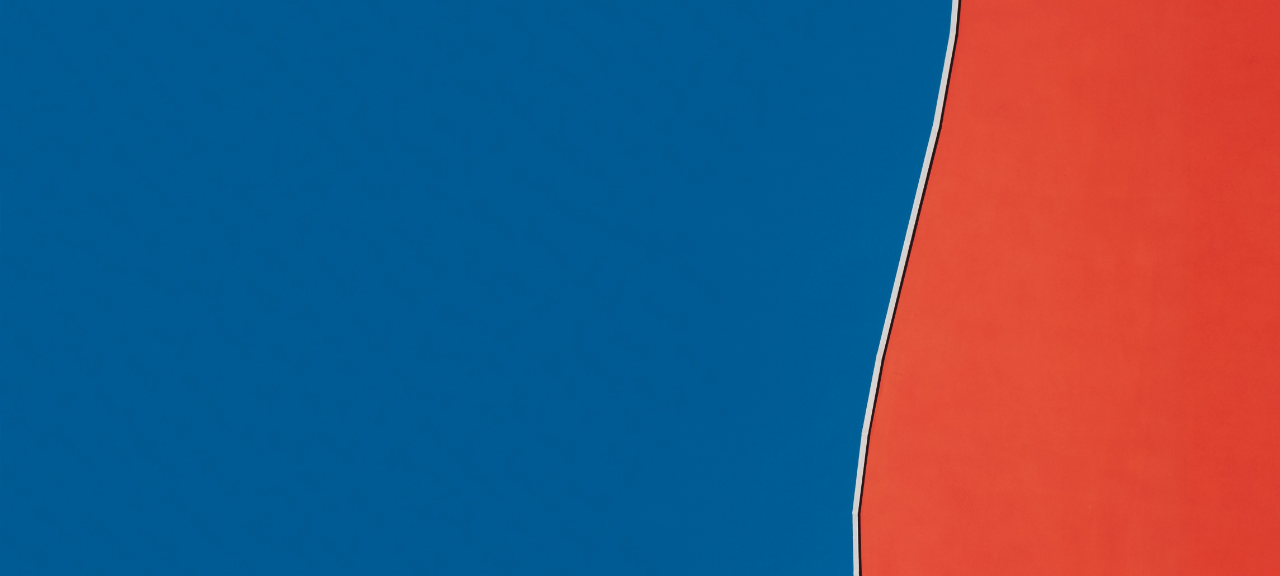
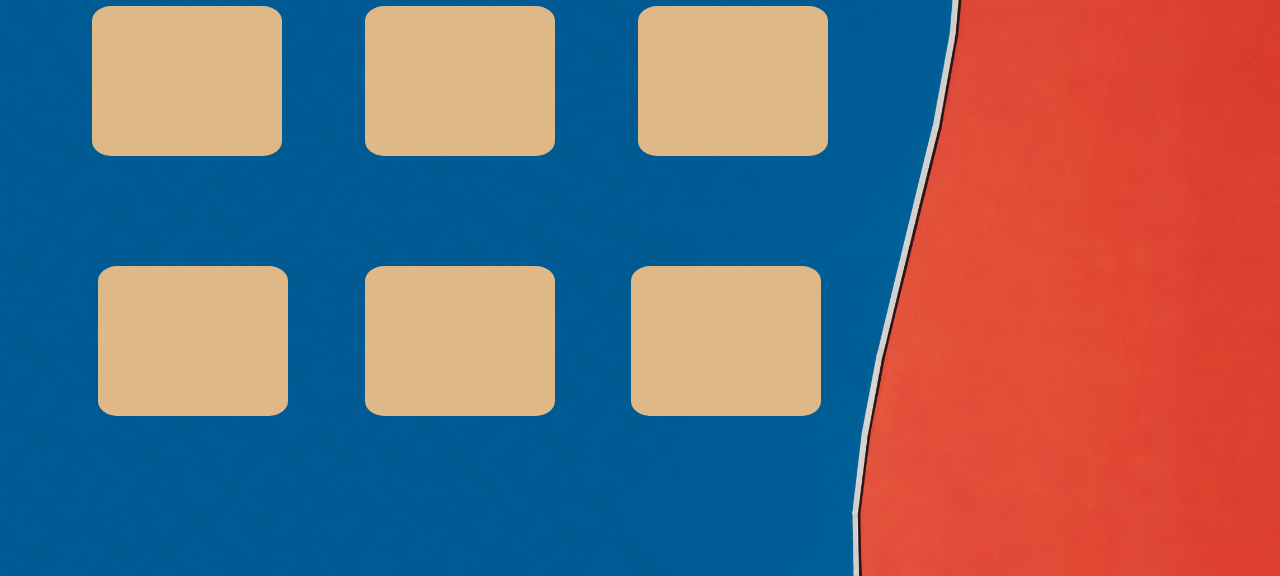
Before and after one commit to andjstam/RWAProject1, a website built with webpack: page index.html in a window 1280 px wide. Shown: the part 224-800 px from the top of the page. Built offline with nearby package versions, Linux system fonts and the light colour scheme.

Commit message:
order initial

```diff
--- a/css/main-page.css
+++ b/css/main-page.css
@@ -4,17 +4,44 @@
 }
 
 .gostiDiv{
-    background-color: brown;
-    width: 65%;
-    font-size: 20px;
-    font-family: 'Segoe UI', Tahoma, Geneva, Verdana, sans-serif;
+    padding-top: 100px;
+    width: 64%;
     padding: 50px;
-    color:white;
+    display: flex;
+    flex-direction: column;
+    justify-content: space-around;
+}
+
+.prviRed{
+    padding-top: 100px;
+    display:flex;
+    flex-direction: row;
+    justify-content: flex-end;
+    justify-content: space-around;
+}
+
+.drugiRed{
+    margin: 10px;
+    display:flex;
+    flex-direction: row;
+    justify-content: flex-start;
+    justify-content: space-around;
+}
+
+.sto{
+    width: 190px;
+    height: 150px;
+    background-color: burlywood;
+    border-radius: 10%;
+}
+
+.prostor{
+    height: 100px;
 }
 
 .pevacicaDiv{
     font-size: 30px;
     font-family: 'Segoe UI', Tahoma, Geneva, Verdana, sans-serif;
     padding: 50px;
-    color: black;
+    color: white;
 }
--- a/css/navigation-bar.css
+++ b/css/navigation-bar.css
@@ -8,10 +8,11 @@ body{
     width: 100%;
     display: flex;
     align-items: center;
+    display: flex;
 }
 
 .logo{
-    font-size: 65px;
+    font-size: 70px;
     font-weight: 600;
     font-family: 'Goudy Old Style';
     font-style: italic;
@@ -34,6 +35,6 @@ body{
     font-size: 16px;
 }
 .dugme:hover{
-    background-color: rgb(77, 73, 73)k;
-    color: rgb(77, 73, 73);
+    background-color: rgb(182, 21, 21)k;
+    color: rgb(255, 255, 255);
 }
--- a/src/Navigation/navigation-bar.js
+++ b/src/Navigation/navigation-bar.js
@@ -1,3 +1,4 @@
+import {fromEvent} from 'rxjs'
 import '../../css/navigation-bar.css';
 
 
@@ -18,17 +19,29 @@ export class NavigationBar{
 
       const dugme1=document.createElement("button");
       dugme1.className="dugme";
+      dugme1.id="btnPocetak";
       dugme1.innerHTML="Pocetak";
+
       navContainer.appendChild(dugme1);
       const dugme2=document.createElement("button");
       dugme2.className="dugme";
+      dugme2.id="btnDodajGosta";
       dugme2.innerHTML="Dodaj gosta";
       navContainer.appendChild(dugme2);
       const dugme3=document.createElement("button");
       dugme3.className="dugme";
+      dugme3.id="btnKraj";
       dugme3.innerHTML="Kraj";
       navContainer.appendChild(dugme3);
 
       this.rootContainer.appendChild(navContainer);
    }
+
+   startButtonClick(btn){
+      fromEvent(dugme1,'click')
+      .subscribe(event =>{
+         let idStola=Math.random()*5 + 1;
+         //uzmi sa tim indeksom, primeni boju, stavi zauzet na true;
+      })
    }
+}
--- a/src/Pages/main-page.js
+++ b/src/Pages/main-page.js
@@ -1,3 +1,4 @@
+import {of, fromEvent } from 'rxjs';
 import '../../css/main-page.css';
 
 export class MainPage{
@@ -14,21 +15,48 @@ export class MainPage{
         return element;
     }
 
-    drawMainView(){
-    //dva diva(row), u jednom crta inicijalne stolove, u drugom pevaljku
+    drawMainView(){ //crta inicijalne stolove i pevacicu
         const mainContainer=document.getElementById("main-content");
         mainContainer.className="mainContainer";
 
         let gostiDiv=this.makeElement("div","gostiDiv",mainContainer);
-        gostiDiv.innerHTML="Ovde ce gosti";
+        let prviRed=this.makeElement("div","prviRed",gostiDiv);
+        let prostor=this.makeElement("div","prostor",gostiDiv);
+        let drugiRed=this.makeElement("div","drugiRed",gostiDiv);
+
+        let prviSto=this.makeElement("div","sto",prviRed);
+        prviSto.id="1";
+        prviSto.zauzet=false;
+        let drugiSto=this.makeElement("div","sto",prviRed);
+        drugiSto.id=("2");
+        drugiSto.zauzet=false;
+        let treciSto=this.makeElement("div","sto",prviRed);
+        treciSto.id="3";
+        treciSto.zauzet=false;
+        let cetvrtiSto=this.makeElement("div","sto",drugiRed);
+        cetvrtiSto.id="4";
+        cetvrtiSto.zauzet=false;
+        let petiSto=this.makeElement("div","sto",drugiRed);
+        petiSto.id="5";
+        petiSto.zauzet=false;
+        let sestiSto=this.makeElement("div","sto",drugiRed);
+        sestiSto.id="6";
+        sestiSto.zauzet=false;
+
+        let stolovi$= of(prviSto,drugiSto, treciSto, cetvrtiSto, petiSto,sestiSto).subscribe(sto=>
+            fromEvent(sto, 'click').subscribe(event =>
+                this.createTableClickEvent(sto)
+            )
+        )
+
         let pevacicaDiv=this.makeElement("div","pevacicaDiv",mainContainer);
         pevacicaDiv.innerHTML="Ovde muzika";
 
         this.body.appendChild(mainContainer);
     }
 
-    drawGuest(){
-    //kada se klikne dugmence dodajGosta onda se dodaju sve forme za upis itd..
+    createTableClickEvent(sto){
+        console.log('Iz funkcije broj stola kliknuto ' + sto.id + sto.zauzet);
 
     }
 
```
Also changed, not shown: Models/narudzbenica.js (added, +9 -0 lines), Models/pesma.js (added, +10 -0 lines), Models/pevacica.js (added, +7 -0 lines), db.json (+33 -17 lines), 1 other file. Lines whose indentation alone changed are shown as unchanged.
